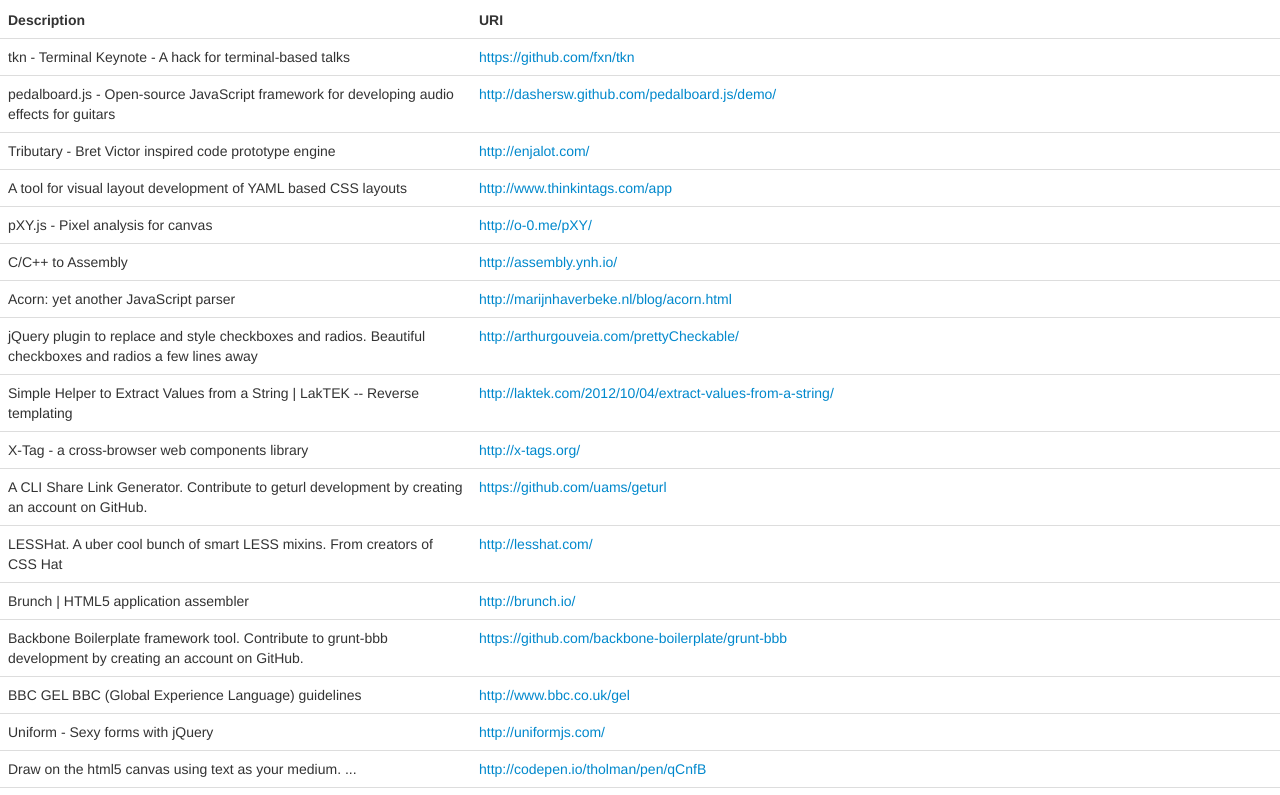
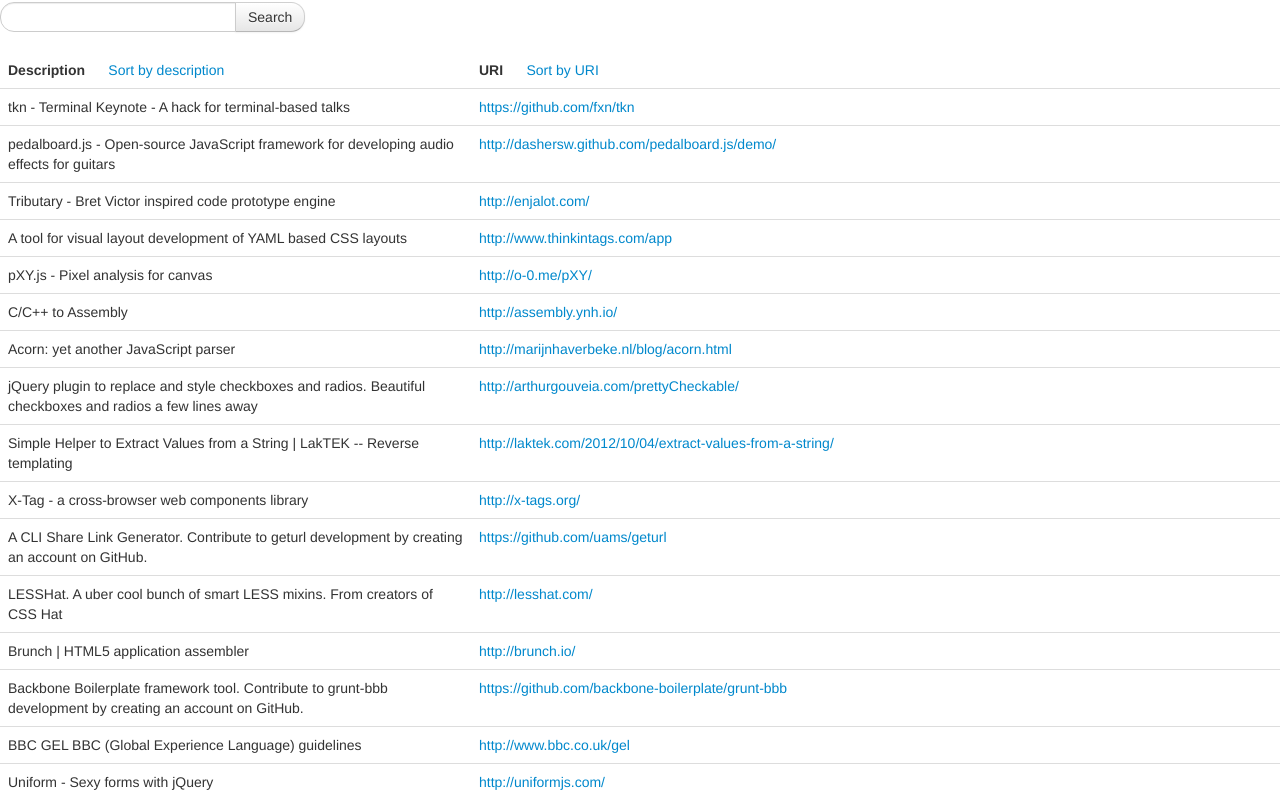
Before and after one commit to twolfson/bookmarks, a plain HTML site: page index.html in a window 1280 px wide. Shown: the part 58-853 px from the top of the page. Drawn offline with nearby package versions, Linux system fonts and the light colour scheme.

Commit message:
Added search/sort fields

```diff
--- a/index.html
+++ b/index.html
@@ -13,11 +13,25 @@
     <!-- Placeholders for content -->
     <h1>twolfson's bookmarks</h1>
     <div id="bookmark-list-container">
+      <form class="form-search">
+        <div class="input-append">
+          <input type="text" class="search search-query">
+          <button type="submit" class="btn">Search</button>
+        </div>
+      </form>
       <table class="table">
         <thead>
           <tr>
-            <th>Description</th>
-            <th>URI</th>
+            <th>
+              <span>Description</span>
+              <span>&nbsp;&nbsp;&nbsp;&nbsp;</span>
+              <a href="#" class="sort" data-sort="description" style="font-weight: normal;">Sort by description</a>
+            </th>
+            <th>
+              <span>URI</span>
+              <span>&nbsp;&nbsp;&nbsp;&nbsp;</span>
+              <a href="#" class="sort" data-sort="uri" style="font-weight: normal;">Sort by URI</a>
+            </th>
           </tr>
         </thead>
         <tbody id="bookmark-list" class="list"></tbody>
```
